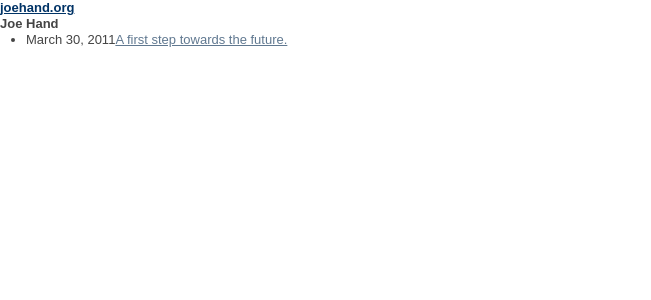
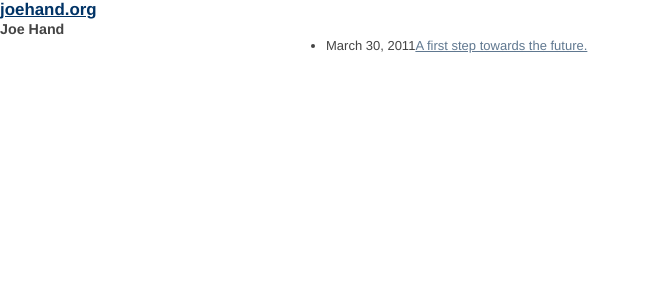
Before and after one commit to joehand/smilingjoe, a Jekyll site: the page built from index.html, in a window 1280 px wide. Shown: the top 300 px of the page, without its empty margins (0-651 px from the left). Built offline with Jekyll 4.4.1, drawn with Linux system fonts in a browser that asks for light colours; nearby versions of some CDN libraries; Markdown is read by kramdown in place of the engine named in the settings.

Commit message:
new css and favicons

```diff
--- a/_layouts/main.html
+++ b/_layouts/main.html
@@ -7,7 +7,13 @@
 <head>
   <meta charset="utf-8">
 
-	<title>{{ page.title }}</title>
+	<title>
+	  {% if page.title %}
+	    {{ page.title }} | Blog.JoeHand.Org
+	  {% else %}
+	    The Blog of Joe Hand
+	  {% endif %}
+	</title>
   <meta name="description" content="">
   <meta name="author" content="Joe Hand">
 
@@ -30,6 +36,7 @@
 	</h1>
 	<h3>{{ page.title }}</h3>
     </header>
+
     <div id="main" role="main">
 
 	{{ content }}
--- a/css/style.css
+++ b/css/style.css
@@ -165,16 +165,53 @@
 /**
  * Primary styles
  *
- * Author:
+ * Author: Joe Hand
  */
 
 
-.main {
-	margin:2em;
+#containter {
+   margin:.5em;
+}
+
+#main {
+   width:600px;
+   left:50%;
+   margin-left:300px;
+}
+
+body {
+	font-family: "Helvetica Neue", Helvetica, Arial, sans-serif;
+	position:relative;
+	width:100%;
+}
+
+h1 {
+    font-size:1.3em;
+}
+
+h3 {
+	font-size:1.1em;
+}
+
+p {
+margin:0 20%;
+font-family: "Helvetica Neue", Helvetica, Arial, sans-serif;
+font-size:1.1em;
+line-height:1.4em;
+color:#777;
+margin-bottom:15px;
+text-align:Center;
+width:400px;
 }
 
 
+b {
+font-weight:bold;
+}
 
+em {
+font-style:italic;
+}
 
 
 
```
Also changed, not shown: favicon.gif (added), favicon.ico (added).
